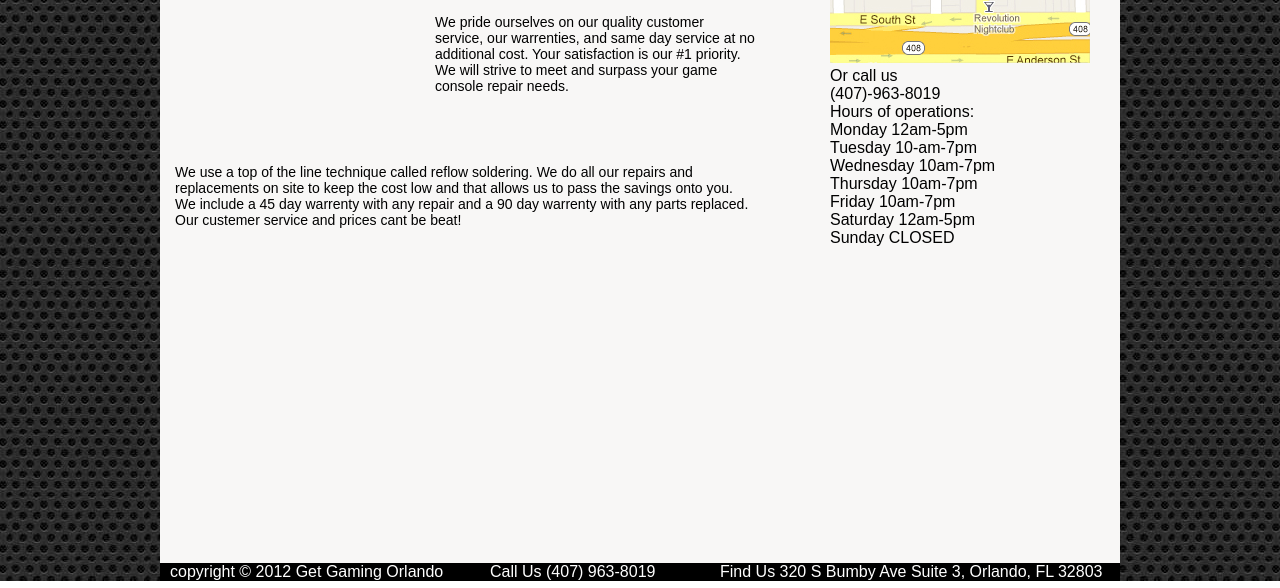
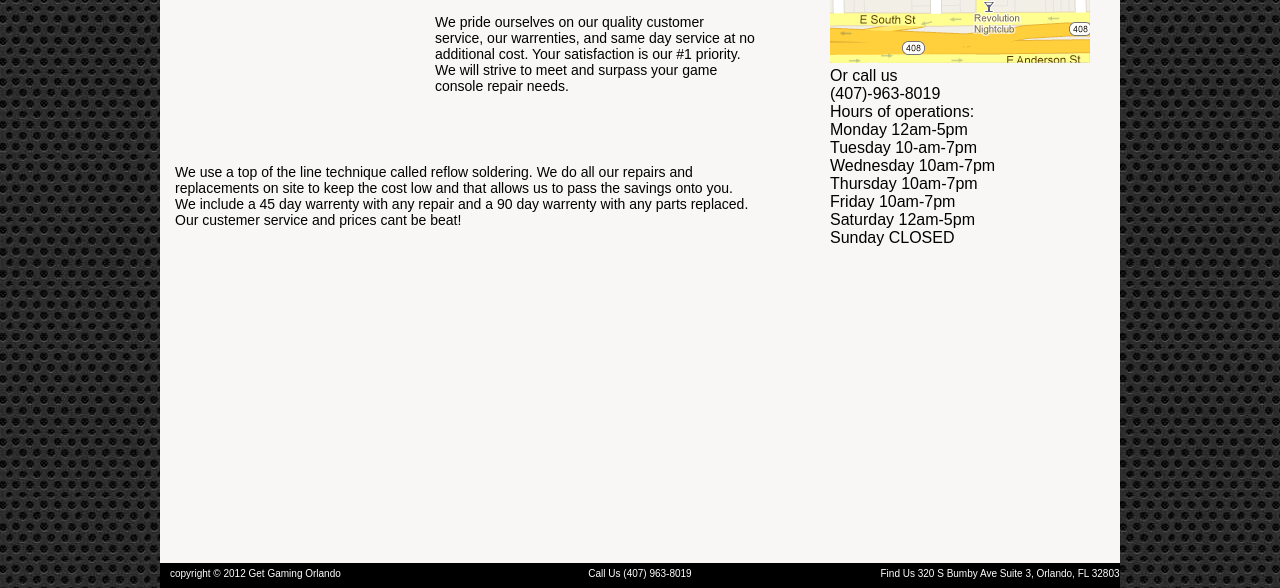
Before and after one commit to AngelDiaz123/Get-Gaming-Orlando-Redesign, a plain HTML site: page prototype/index.html in a window 1280 px wide. Shown: the part 299-887 px from the top of the page. Drawn offline with Linux system fonts and the light colour scheme.

Commit message:
footer fixed

```diff
--- a/css/layout.css
+++ b/css/layout.css
@@ -259,20 +259,25 @@ footer {
 	background-color: black;
 	color: white;
 	overflow: hidden;
+	height: 20px;
+	padding-top: 5px;
+	font-size: 10px;
 }
 
 footer p:first-child {
 	width: 320px;
 	padding-left: 10px;
+	text-align: left;
 }
 
 footer p {
 	position: relative;
 	float: left;
-	width: 200px;
+	width: 300px;
+	text-align: center;
 }
 
 footer p:last-child {
-	width: 400px;
+	width: 240px;
 	float: right;
 }
```
